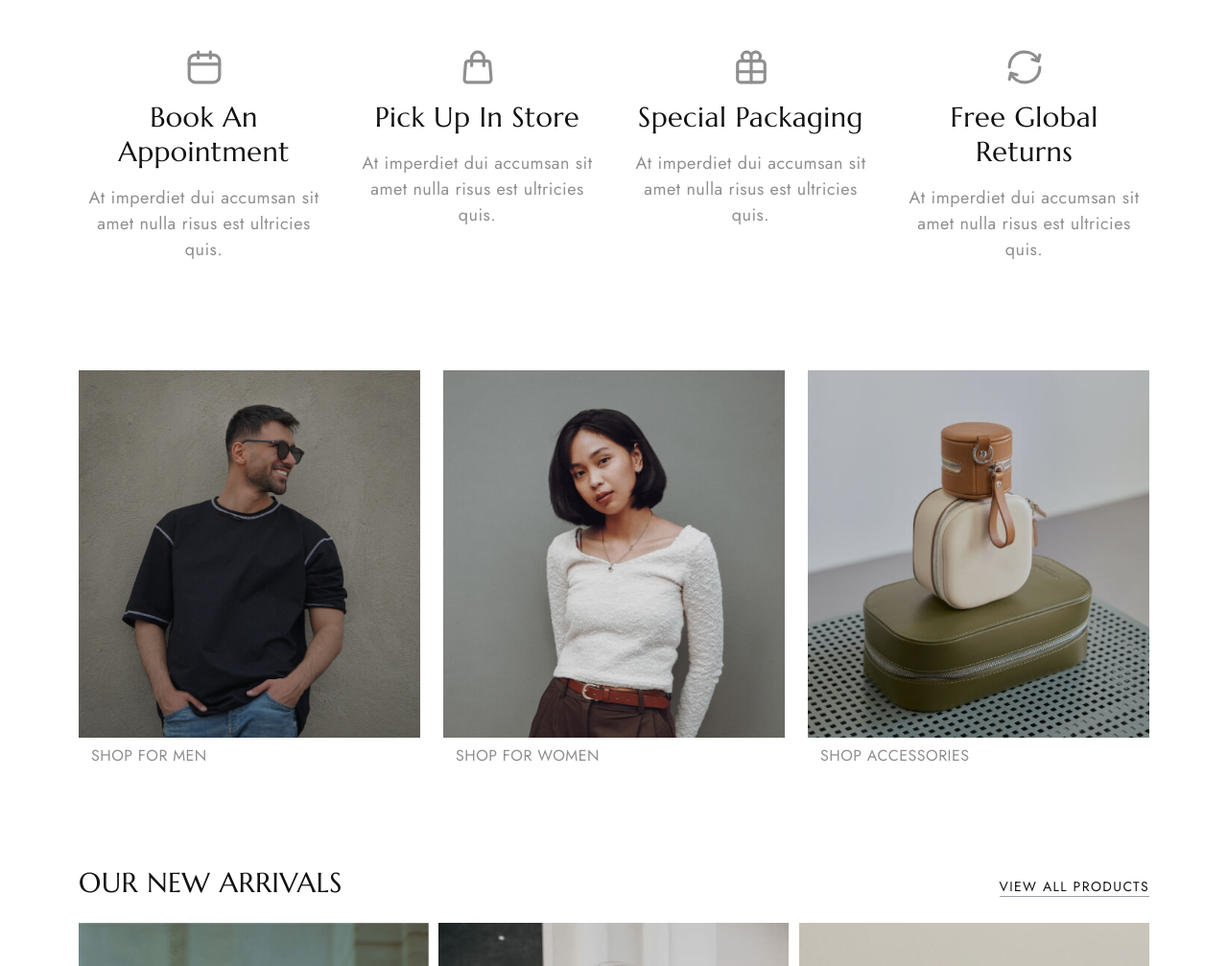
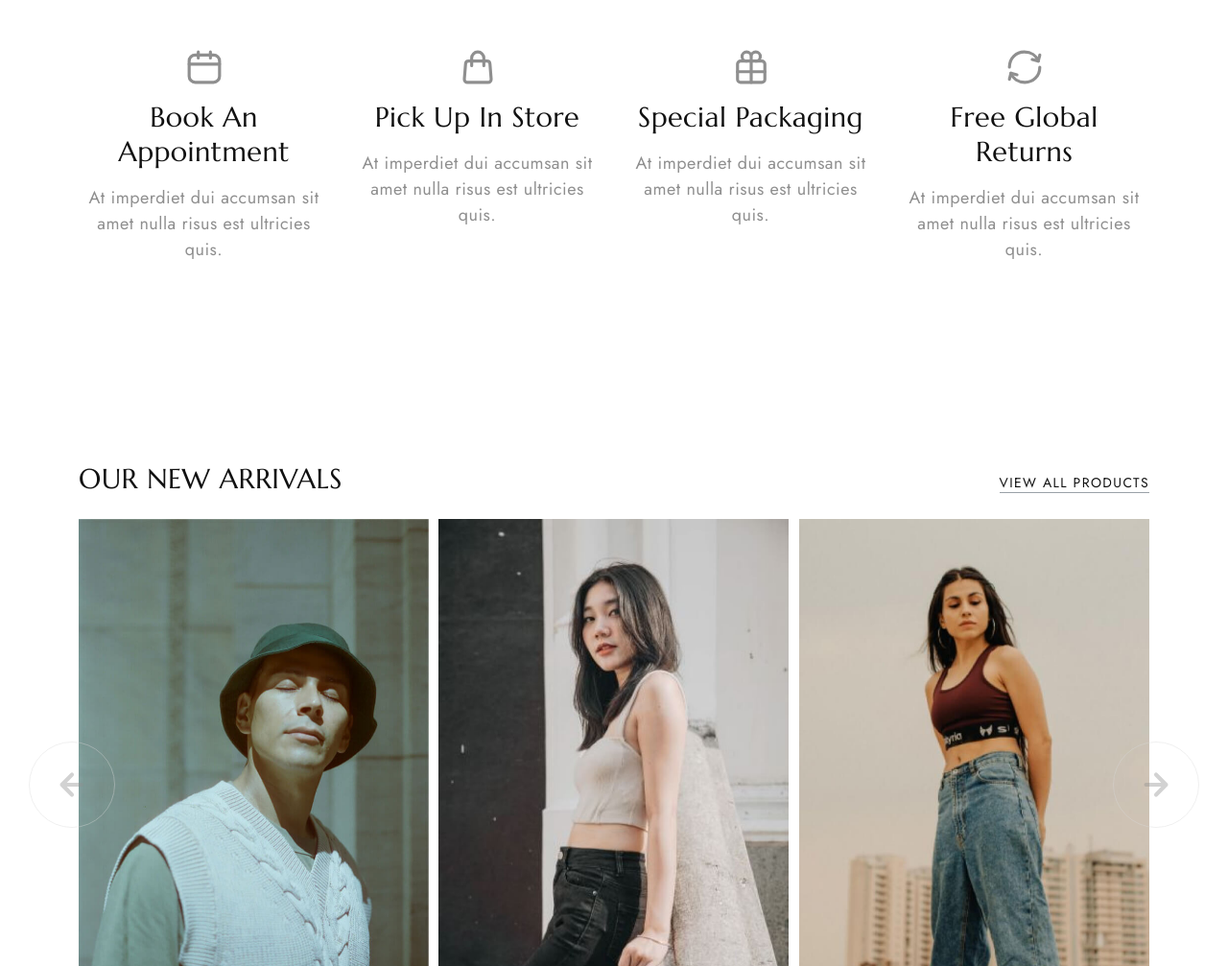
Before and after one commit to JasonNeo/kaira, a plain HTML site: page index.html in a window 1280 px wide. Shown: the part 481-1488 px from the top of the page at 96% size. Drawn offline with nearby package versions, Linux system fonts and the light colour scheme.

Commit message:
feat: hide categories section

```diff
--- a/index.html
+++ b/index.html
@@ -609,7 +609,7 @@
     </div>
   </section>
 
-  <section class="categories overflow-hidden">
+  <section class="d-none categories overflow-hidden">
     <div class="container">
       <div class="open-up" data-aos="zoom-out">
         <div class="row">
```
